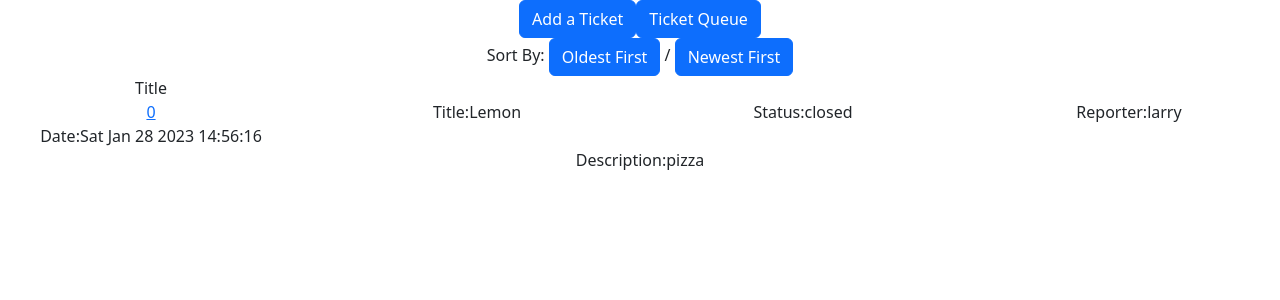
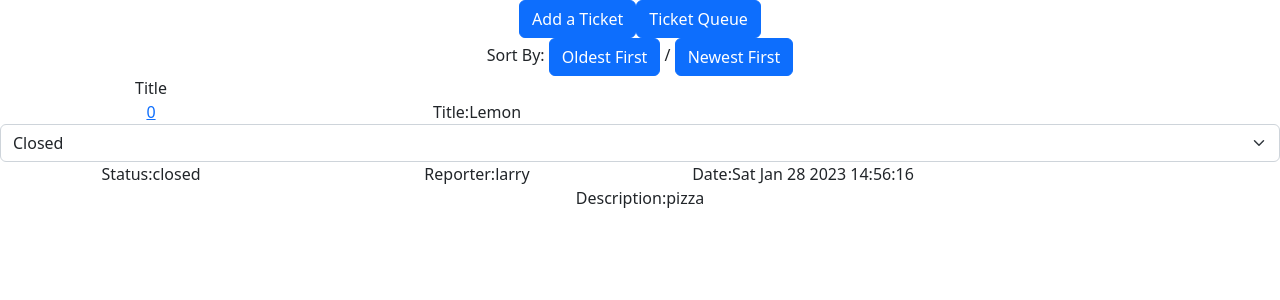
Before and after one commit to bee-dmg/ticketSystemFrontend, a React (Create React App) app: page / in a window 1280 px wide. Shown: the top 300 px of the page. Built offline with nearby package versions, Linux system fonts and the light colour scheme.

Commit message:
edit page

```diff
--- a/src/components/userViews/TicketQueueView.tsx
+++ b/src/components/userViews/TicketQueueView.tsx
@@ -3,6 +3,7 @@ import { useState, useEffect } from 'react';
 import { Button, Card } from 'react-bootstrap';
 import { Link } from 'react-router-dom';
 import TicketType from '../../interfaces/TicketInterface';
+import StatusSelector from './StatusSelector';
 function TicketQueueView(props:{tickets:Array<TicketType>}) {
 
    const [tickets, setTickets] = useState(props.tickets);
@@ -20,7 +21,7 @@ if(sortPref==="dateDown"){
     },[])
     if(date.length>0){
 return(
-    <><div>Sort By: <Button onClick={()=>setSortPref("dateUp")}>Oldest First</Button> / <Button onClick={()=>setSortPref("dateDown")}>Newest First</Button> </div><div className="row"> <div className="col-3">Title</div></div>{tickets.map((ticket:TicketType)=><div className="row"><div className="col-3"><Link to={`/view/${ticket.ticketNumber}`}>{ticket.ticketNumber}</Link></div><div className="col-3">Title:{ticket.title}</div><div className="col-3">Status:{ticket.status.toLowerCase()}</div><div className="col-3">Reporter:{ticket.reporter}</div><div className="col-3">Date:{ticket.date.toDateString()} {ticket.date.getHours()}:{ticket.date.getMinutes()}:{ticket.date.getSeconds()}</div><div>Description:{ticket.description}</div>
+    <><div>Sort By: <Button onClick={()=>setSortPref("dateUp")}>Oldest First</Button> / <Button onClick={()=>setSortPref("dateDown")}>Newest First</Button> </div><div className="row"> <div className="col-3">Title</div></div>{tickets.map((ticket:TicketType)=><div className="row"><div className="col-3"><Link to={`/view/${ticket.ticketNumber}`}>{ticket.ticketNumber}</Link></div><div className="col-3">Title:{ticket.title}</div><div><StatusSelector status={ticket.status} setStatus={"pizza"}/></div><div className="col-3">Status:{ticket.status.toLowerCase()}</div><div className="col-3">Reporter:{ticket.reporter}</div><div className="col-3">Date:{ticket.date.toDateString()} {ticket.date.getHours()}:{ticket.date.getMinutes()}:{ticket.date.getSeconds()}</div><div>Description:{ticket.description}</div>
 
     </div>)}</>
 )}
```
